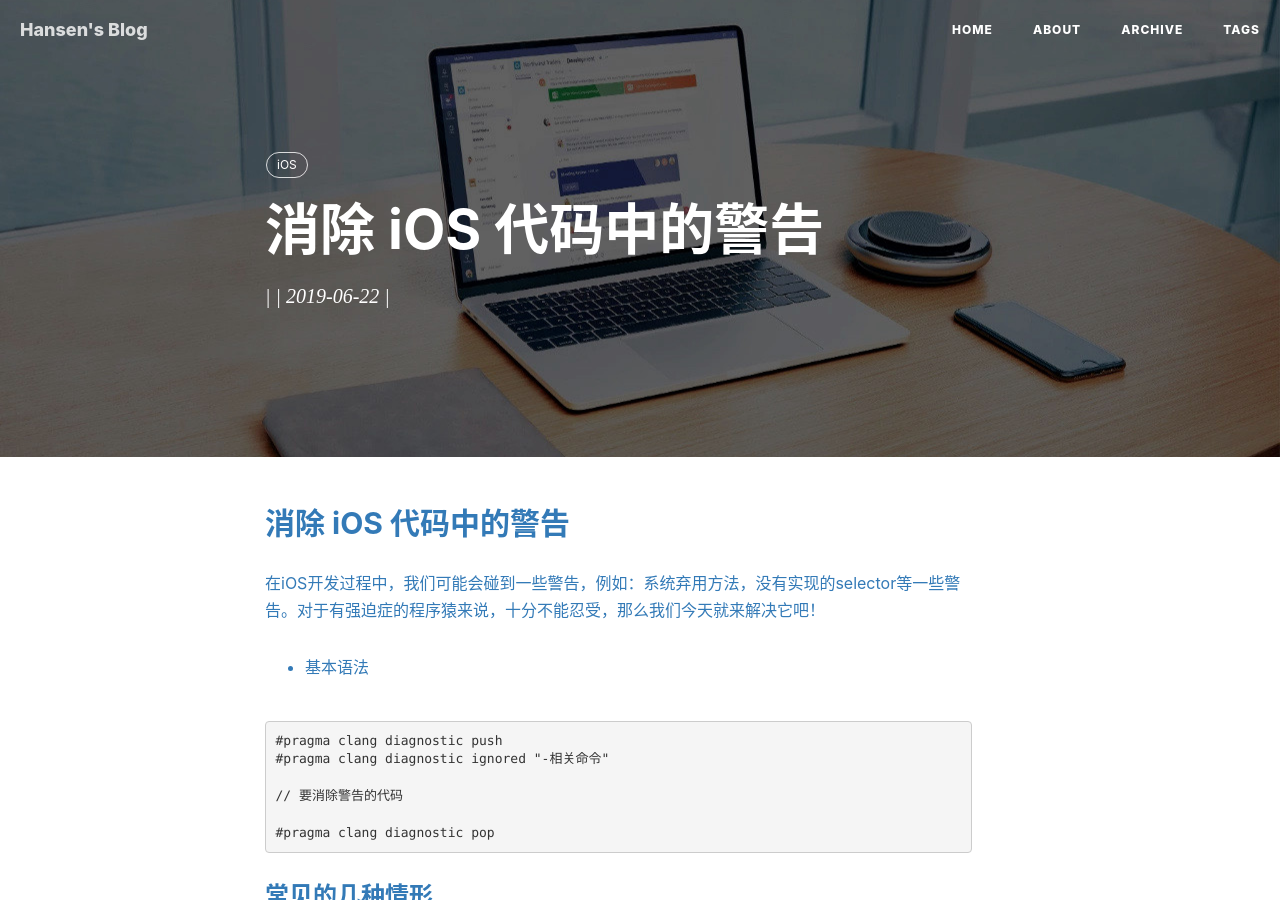
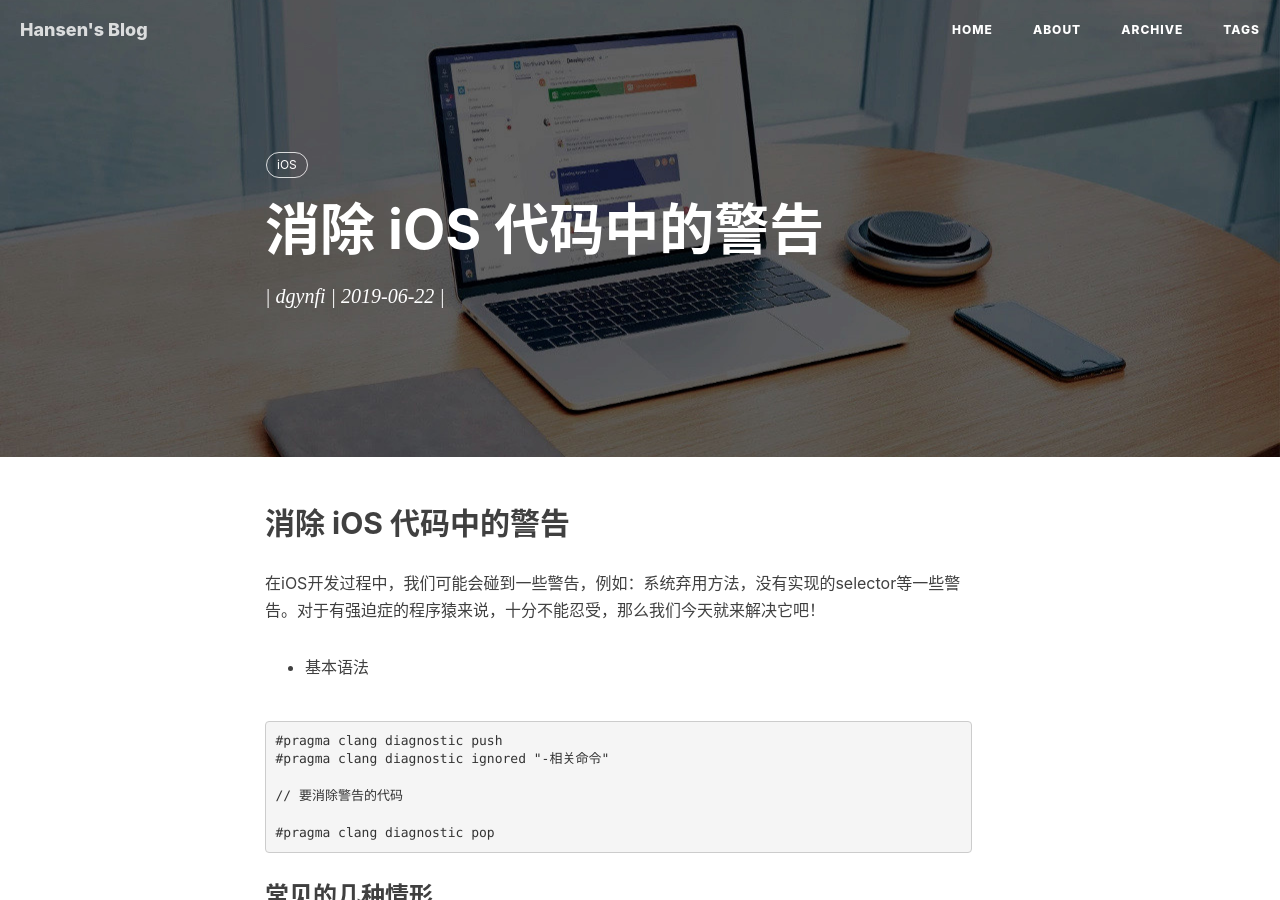
Before and after one commit to itenfay/itenfay.github.io, a Jekyll site: the page built from _posts/2019-06-22-ignore-code-warnings-in-ios.md, in a window 1280 px wide and 900 px high. Built offline with Jekyll 4.4.1, drawn with Linux system fonts in a browser that asks for light colours; nearby versions of some CDN libraries; comment, search, counter and statistics services are not loaded.

Commit message:
adjust the layout style of posted information

```diff
--- a/_includes/intro-header.html
+++ b/_includes/intro-header.html
@@ -44,7 +44,7 @@
                     {% comment %} always create a h2 for keeping the margin {% endcomment %}
                     <h2 class="subheading">{{ page.subtitle }}</h2>
                     <!-- <span class="meta">Posted by {% if page.author %}{{ page.author }}{% else %}{{ site.title }}{% endif %} on {{ page.date | date: "%B %-d, %Y" }}</span> -->
-                    <span class="meta">| <a href="https://github.com/dgynfi/" title="{% if page.author %}{{ page.author }}{% else %}{{ site.title }}{% endif %}"> | {{ page.date | date: "%Y-%m-%d" }} |</span>
+                    <span class="meta">| <a href="https://github.com/dgynfi" title="dgynfi">{% if page.author %}{{ page.author }}{% else %}{{ site.title }}{% endif %}</a> | {{ page.date | date: "%Y-%m-%d" }} |</span>
                 </div>
             </div>
         </div>
@@ -84,7 +84,7 @@
                     <h2 class="subheading">{{ page.subtitle }}</h2>
                     <!-- <span class="meta">Posted by {% if page.author %}{{ page.author }}{% else %}{{ site.title }}{% endif %}
                         on {{ page.date | date: "%B %-d, %Y" }}</span> -->
-                    <span class="meta">| <a href="https://github.com/dgynfi/" title="{% if page.author %}{{ page.author }}{% else %}{{ site.title }}{% endif %}"> | {{ page.date | date: "%Y-%m-%d" }} |</span>
+                    <span class="meta">| <a href="https://github.com/dgynfi" title="dgynfi">{% if page.author %}{{ page.author }}{% else %}{{ site.title }}{% endif %}</a> | {{ page.date | date: "%Y-%m-%d" }} |</span>
                 </div>
             </div>
         </div>
--- a/_layouts/keynote.html
+++ b/_layouts/keynote.html
@@ -38,7 +38,7 @@ layout: default
                         <h2 class="subheading">{{ page.subtitle }}</h2>
                         {% comment %} endif {% endcomment %}
                         <!-- <span class="meta">Posted by {% if page.author %}{{ page.author }}{% else %}{{ site.title }}{% endif %} on {{ page.date | date: "%B %-d, %Y" }}</span> -->
-                        <span class="meta">| <a href="https://github.com/dgynfi/" title="{% if page.author %}{{ page.author }}{% else %}{{ site.title }}{% endif %}"> | {{ page.date | date: "%Y-%m-%d" }} |</span>
+                        <span class="meta">| <a href="https://github.com/dgynfi" title="dgynfi">{% if page.author %}{{ page.author }}{% else %}{{ site.title }}{% endif %}</a> | {{ page.date | date: "%Y-%m-%d" }} |</span>
                     </div>
                 </div>
             </div>
--- a/_layouts/post.html
+++ b/_layouts/post.html
@@ -30,7 +30,7 @@ layout: default
                     <h2 class="subheading">{{ page.subtitle }}</h2>
                     {% comment %} endif {% endcomment %}
                     <!-- <span class="meta">Posted by {% if page.author %}{{ page.author }}{% else %}{{ site.title }}{% endif %} on {{ page.date | date: "%B %-d, %Y" }}</span> -->
-                    <span class="meta">| <a href="https://github.com/dgynfi/" title="{% if page.author %}{{ page.author }}{% else %}{{ site.title }}{% endif %}"> | {{ page.date | date: "%Y-%m-%d" }} |</span>
+                    <span class="meta">| <a href="https://github.com/dgynfi" title="dgynfi">{% if page.author %}{{ page.author }}{% else %}{{ site.title }}{% endif %}</a> | {{ page.date | date: "%Y-%m-%d" }} |</span>
                 </div>
             </div>
         </div>
```
